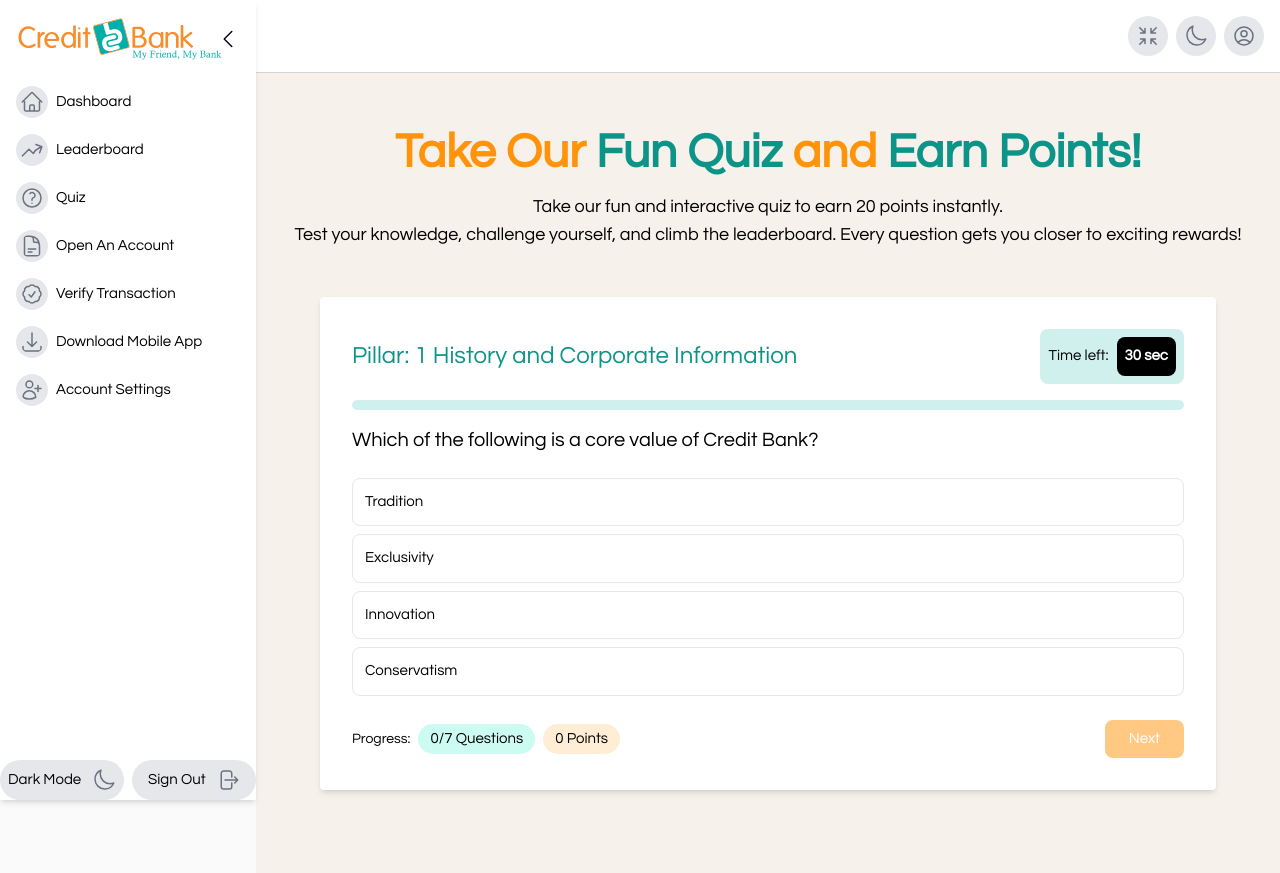
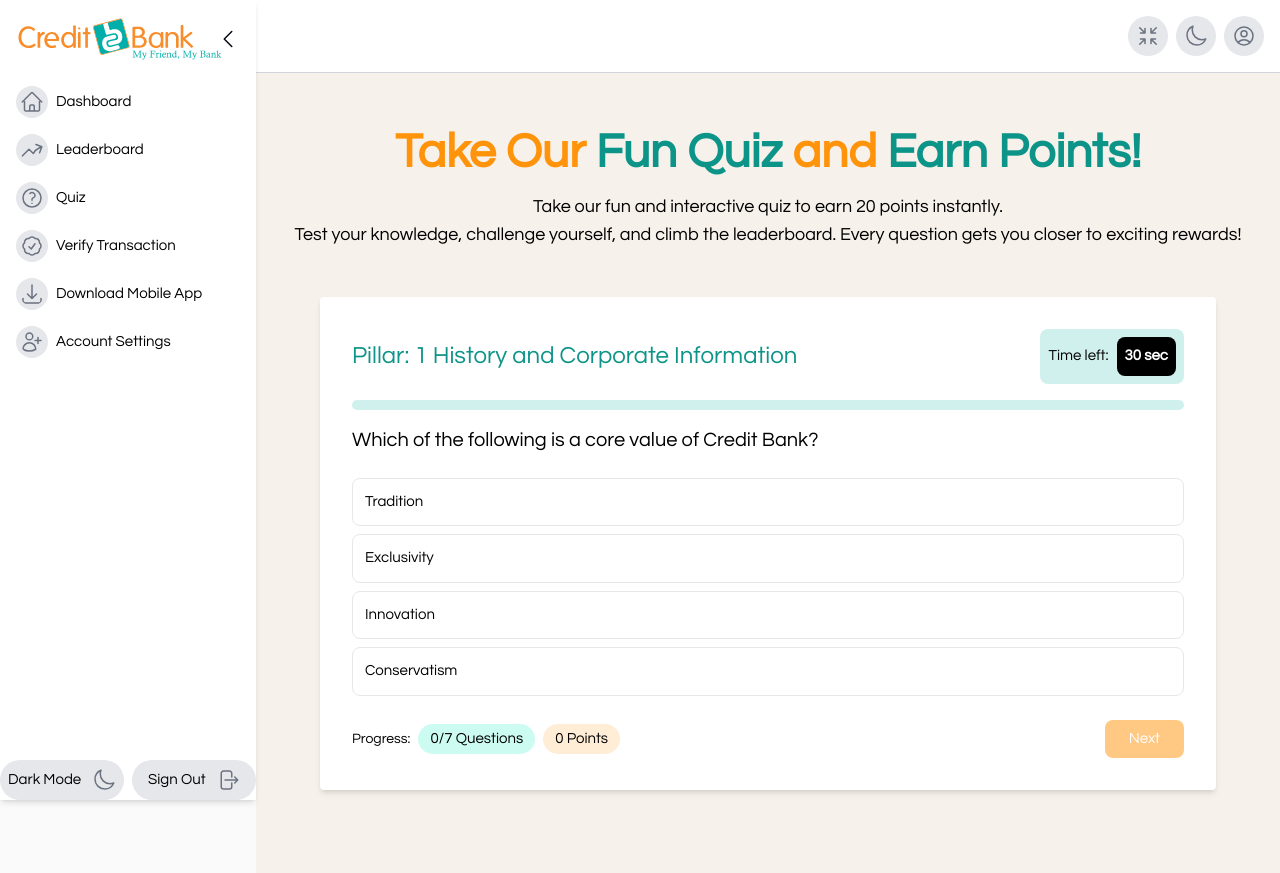
Before and after one commit to kwamevaughan/credit-bank-microsite, a Next.js app: page /quiz in a window 1280 px wide. Built offline with nearby package versions, Linux system fonts and the light colour scheme; no server answers.

Commit message:
removed open account

```diff
--- a/src/layouts/sidebar.js
+++ b/src/layouts/sidebar.js
@@ -90,20 +90,6 @@
                                 } transition`}
                             />
                             Quiz
-                        </Link>
-                    </li>
-                    <li className="py-2">
-                        <Link
-                            href="https://diaspora.creditbank.co.ke/apply/"
-                            className="flex items-center transition-all duration-500 ease-out transform hover:-translate-y-[10px] hover:shadow-lg hover:py-3"
-                            target="_blank"
-                        >
-                            <DocumentTextIcon
-                                className={`h-8 w-8 mr-2 p-1 rounded-full ${
-                                    mode === 'dark' ? 'bg-gray-700 text-white' : 'bg-gray-200 text-gray-500'
-                                } transition`}
-                            />
-                            Open An Account
                         </Link>
                     </li>
 
```
